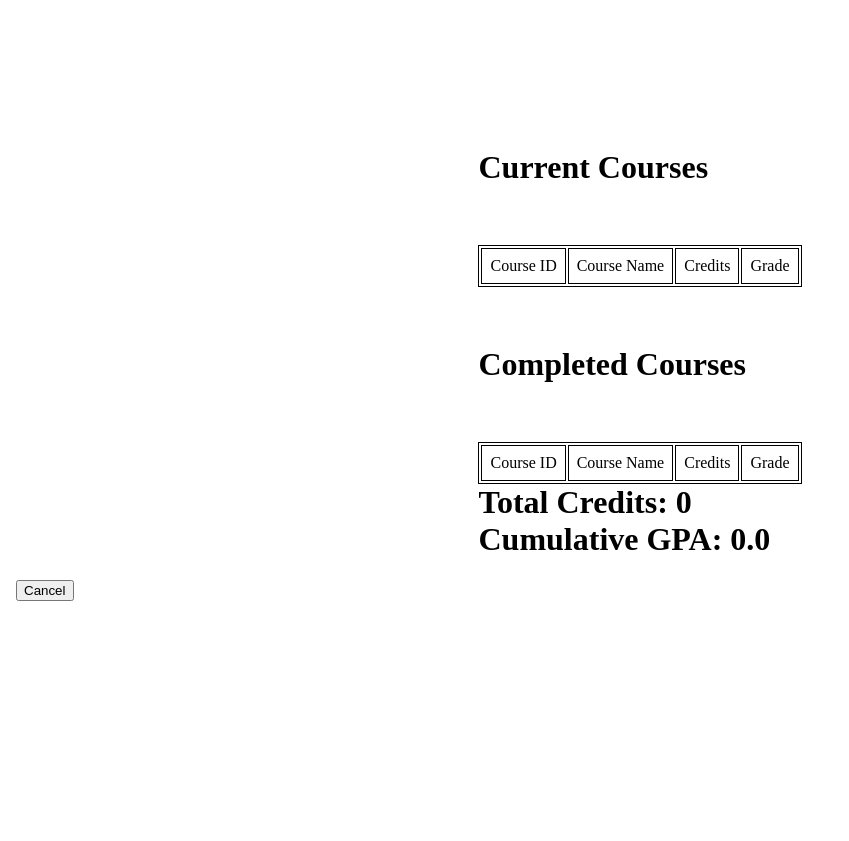
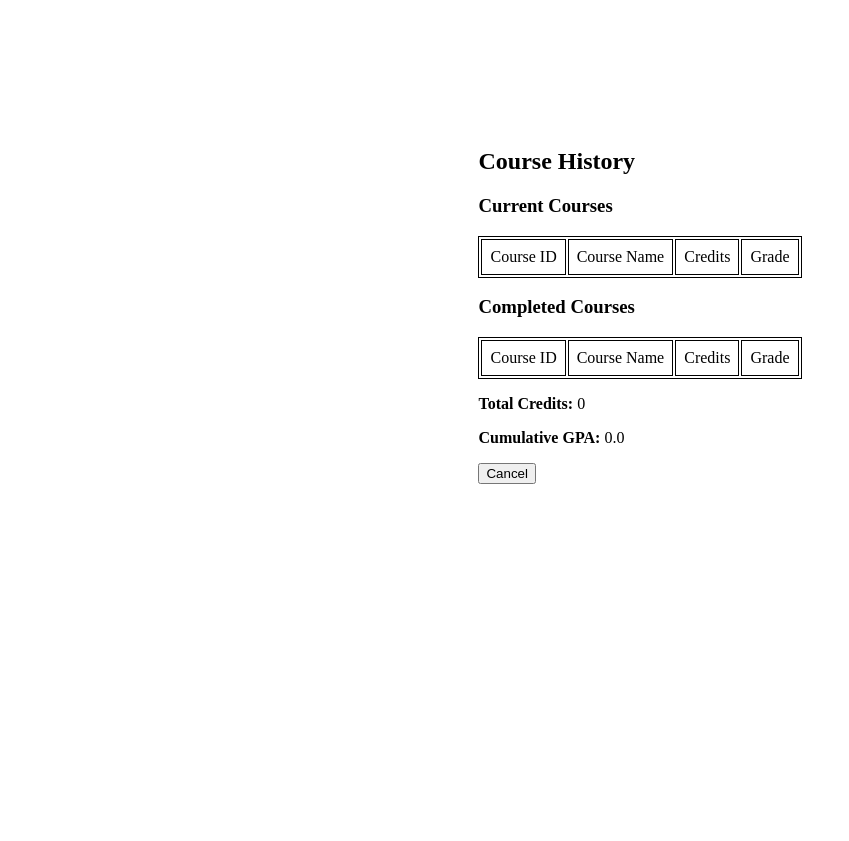
Before and after one commit to TypingHare/database2-uml, a PHP site: page /course_history.php?student_id=0102559623 in a window 1280 px wide. Shown: the top 841 px of the page, without its empty margins (0-849 px from the left). Run offline with PHP 8.4, Linux system fonts and the light colour scheme; data comes from the database, SQL or seed files in the repository; data that the repository does not hold is empty.

Commit message:
fixed(course_history): fixed the style of the page

```diff
--- a/phase2/src/course_history.php
+++ b/phase2/src/course_history.php
@@ -57,7 +57,7 @@ $current_courses = get_all_active_courses($student_id);
 $finished_courses = get_all_completed_courses($student_id);
 
 $student_url = build_url(Page::STUDENT, [
-  'student_id' => $student_id
+    'student_id' => $student_id
 ]);
 
 ?>
@@ -79,9 +79,10 @@ $student_url = build_url(Page::STUDENT, [
 <body style="height: 100%;">
 
 <div style="display: flex; justify-content: center; margin-top: 16vh;">
-  <div style="display: flex; flex-direction: column; gap: 1rem;">
+  <div>
     <!-- display all current and previous courses -->
-     <h1> Current Courses <h1>
+    <h2>Course History</h2>
+    <h3> Current Courses</h3>
     <table style="width:100%;">
       <tr>
         <td>Course ID</td>
@@ -99,7 +100,7 @@ $student_url = build_url(Page::STUDENT, [
         <?php endforeach; ?>
     </table>
 
-    <h1> Completed Courses <h1>
+    <h3> Completed Courses</h3>
     <table style="width:100%;">
       <tr>
         <td>Course ID</td>
@@ -112,21 +113,22 @@ $student_url = build_url(Page::STUDENT, [
             <td><?= $course['course_id'] ?></td>
             <td><?= $course['course_name'] ?></td>
             <td><?= $course['credits'] ?></td>
-            <td><?= $course['grade']?></td>
+            <td><?= $course['grade'] ?></td>
           </tr>
         <?php endforeach; ?>
     </table>
 
+    <div style="margin-top: 1rem;"><b>Total Credits: </b><?= $total_credits ?>
+    </div>
+    <div style="margin-top: 1rem;"><b>Cumulative
+        GPA: </b><?= number_format($cumulative_gpa, 1) ?>
+    </div>
 
-
-    <div><b>Total Credits: </b><?= $total_credits ?></div>
-    <div><b>Cumulative GPA: </b><?= number_format($cumulative_gpa, 1) ?></div>
+    <a href="<?= $student_url ?>">
+      <button type="button" style="margin-top: 1rem;">Cancel</button>
+    </a>
   </div>
 </div>
 
-<a href="<?= $student_url ?>" style="margin-left: 0.5rem;">
-          <button type="button">Cancel</button>
-        </a>
-
 </body>
 </html>
```
